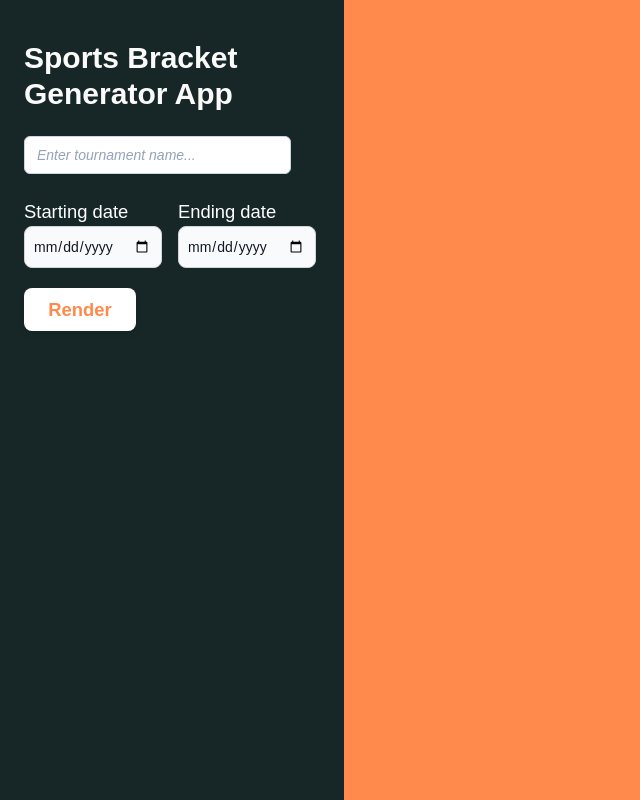
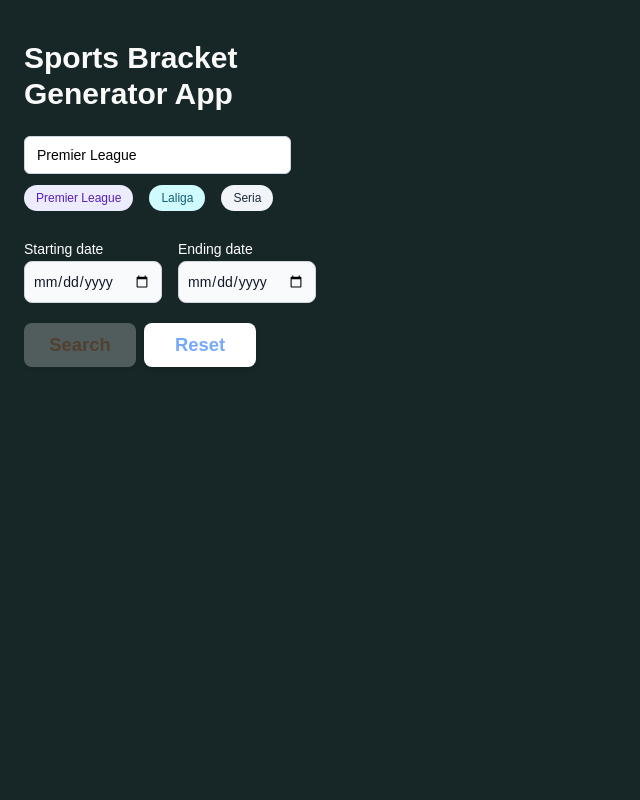
Before and after one commit to btcs-manhdd/sports-braket-generator, a React (Create React App) app: page / in a window 1280 px wide. Shown: the whole page, without its empty margins (0-640 px from the left). Built offline with nearby package versions, Linux system fonts and the light colour scheme.

Commit message:
handle tonggle alert, tree braket

```diff
--- a/src/App.tsx
+++ b/src/App.tsx
@@ -5,9 +5,7 @@
   return (
     <div className="relative w-full flex">
       <Search />
-      <div className="flex-1 bg-orange-400 h-screen">
-        {/* <TreeBraket /> */}
-      </div>
+
     </div>
   )
 }
--- a/src/Pages/Search/Search.tsx
+++ b/src/Pages/Search/Search.tsx
@@ -1,37 +1,46 @@
 import { useRef, useState } from "react"
 import { infoTournamentState, checkDate } from "State/infoTournamentState"
 import { useRecoilState } from "recoil"
+import { tonggleState } from "../../State/tonggleState"
 import Alert from "components/Alert/Alert"
-import { createIf } from "typescript"
+import Badges from "components/Badges/Badges"
+import TreeBraket from "Pages/TreeBraket/TreeBraket"
 
 const Search: React.FC = () => {
   const startInput = useRef<HTMLInputElement>(null)
   const endInput = useRef<HTMLInputElement>(null)
-  const [hasError, setHasError] = useState(false)
+  const nameInput = useRef<HTMLInputElement>(null)
 
   const [info, setInfo] = useRecoilState(infoTournamentState)
+  const [tonggle, setTonggle] = useRecoilState(tonggleState)
 
-  const handleChangeStartDate = (date: any) => {
-    setInfo({
-      ...info,
-      startingDate: date
-    })
-  }
-  const handleChangeEndDate = (date: any) => {
-    if (!checkDate(info.startingDate, date)) {
-      setHasError(true)
+  const handleChangeStartDate = (e: any) => {
+    if (!checkDate(e.target.value, info.endingDate) && info.endingDate) {
+      setTonggle({ ...tonggle, hasErrorDate: true })
       return
     } else {
       setInfo({
         ...info,
-        endingDate: date
+        startingDate: e.target.value
       })
-      setHasError(false)
+      setTonggle({ ...tonggle, hasErrorDate: false })
+    }
+  }
+  const handleChangeEndDate = (e: any) => {
+    if (!checkDate(info.startingDate, e.target.value) && info.startingDate) {
+      setTonggle({ ...tonggle, hasErrorDate: true })
+      return
+    } else {
+      setInfo({
+        ...info,
+        endingDate: e.target.value
+      })
+      setTonggle({ ...tonggle, hasErrorDate: false })
     }
   }
 
   return (
-    <div className="relative">
+    <div className="relative flex">
       {/* Form input */}
       <div className="mt-10 ml-6 w-80">
         <h1 className="text-3xl font-bold text-stone-50 mb-6">
@@ -40,43 +49,73 @@
         <label className="relative block w-full">
           <span className="sr-only">Search</span>
           <input
+            ref={nameInput}
             className="placeholder:italic placeholder:text-slate-400 block bg-white w-5/6 border border-slate-300 rounded-md py-2 pl-3 pr-3 shadow-sm focus:outline-none focus:border-sky-500 focus:ring-sky-500 focus:ring-1 sm:text-sm"
             placeholder="Enter tournament name..."
             type="text"
             name="search"
+            value={info.name}
+            onChange={e => {
+              setInfo({ ...info, name: e.target.value })
+            }}
           />
         </label>
+        <Badges />
         <div className="mt-6 flex flex-col">
           <div className="relative w-full flex">
             <div className="mr-4">
-              <label className="text-white">Starting date</label>
+              <label className="text-white text-sm">Starting date</label>
               <input
                 type="date"
                 value={startInput.current?.value}
-                onChange={() =>
-                  handleChangeStartDate(startInput.current?.value)
-                }
+                onChange={handleChangeStartDate}
                 ref={startInput}
                 className="bg-gray-50 border border-gray-300 text-gray-900 sm:text-sm rounded-lg focus:ring-blue-500 focus:border-blue-500 block pl-2 p-2.5 dark:bg-gray-700 dark:border-gray-600 dark:placeholder-gray-400 dark:text-white dark:focus:ring-blue-500 dark:focus:border-blue-500 datepicker-input"
               />
             </div>
             <div>
-              <label className="text-white">Ending date</label>
+              <label className="text-white text-sm">Ending date</label>
               <input
                 type="date"
                 value={endInput.current?.value}
-                onChange={() => handleChangeEndDate(endInput.current?.value)}
+                onChange={handleChangeEndDate}
                 ref={endInput}
                 className="bg-gray-50 border border-gray-300 text-gray-900 sm:text-sm rounded-lg focus:ring-blue-500 focus:border-blue-500 block pl-2 p-2.5 dark:bg-gray-700 dark:border-gray-600 dark:placeholder-gray-400 dark:text-white dark:focus:ring-blue-500 dark:focus:border-blue-500 datepicker-input"
               />
             </div>
           </div>
         </div>
-        <button className="w-28 mt-5 py-2 px-4 bg-white text-orange-400 font-bold rounded-lg shadow-md border-orange-400 border-1 border-solid focus:outline-none focus:ring-2 focus:ring-orange-400 focus:ring-opacity-75">
-          Render
+        <button
+          className={`w-28 mt-5 py-2 px-4 bg-white text-orange-400 font-bold rounded-lg shadow-md border-orange-400 border-1 border-solid disabled:opacity-25 `}
+          disabled={
+            tonggle.hasErrorDate || !info.endingDate || !info.startingDate
+              ? true
+              : false
+          }
+          onClick={() => setTonggle({ ...tonggle, showTree: true })}
+        >
+          Search
+        </button>
+        <button
+          className={`w-28 mt-5 py-2 px-4 ml-2 bg-white text-blue-400 font-bold rounded-lg shadow-md border-orange-400 border-1 border-solid disabled:opacity-25 `}
+          onClick={() => {
+            setTonggle({ ...tonggle, showTree: false })
+            setInfo({
+              name: " ",
+              total: 0,
+              startingDate: undefined,
+              endingDate: undefined
+            })
+          }}
+        >
+          Reset
         </button>
         {/* Alert */}
-        <div>{hasError && <Alert />}</div>
+        <div>{tonggle.hasErrorDate && <Alert title="Invalid Date" />}</div>
+      </div>
+
+      <div className="flex-1 bg-orange-400 h-screen">
+        {tonggle.showTree && <TreeBraket />}
       </div>
     </div>
   )
--- /dev/null
+++ b/src/State/tonggleState.tsx
@@ -0,0 +1,11 @@
+import { atom } from "recoil"
+
+export const tonggleState = atom({
+  key: "TONGGLE_STATE",
+  default: {
+    hasErrorDate: false,
+    hasErrorName: false,
+    hasErrorTotal: false,
+    showTree: false
+  }
+})
--- a/src/components/Alert/Alert.tsx
+++ b/src/components/Alert/Alert.tsx
@@ -1,14 +1,25 @@
-const Alert: React.FC = () => {
+import { useState } from "react"
+
+interface props{
+  title: string
+}
+
+const Alert: React.FC<props> = ({title}) => {
+  const [hasError, setHasError] = useState(true)
   return (
+    <>
+      {hasError && (
         <div
           className="bg-red-100 border border-red-400 text-red-700 px-4 py-3 rounded absolute bottom-0 w-full -left-0"
           role="alert"
         >
           <strong className="font-bold">Error!!!</strong>
-      <span className="block sm:inline"> Invalid Date</span>
+          <span className="block sm:inline">{title}</span>
           <span
             className="absolute top-0 bottom-0 right-0 px-4 py-3"
-        onClick={() => {}}
+            onClick={() => {
+              setHasError(false)
+            }}
           >
             <svg
               className="fill-current h-6 w-6 text-red-500"
@@ -21,6 +32,8 @@
             </svg>
           </span>
         </div>
+      )}
+    </>
   )
 }
 
--- /dev/null
+++ b/src/components/Badges/Badges.tsx
@@ -0,0 +1,53 @@
+import { infoTournamentState } from "State/infoTournamentState"
+import { useRecoilState } from "recoil"
+
+interface propsBadgeItem {
+  title: string
+  color: string
+  handleSetName: Function
+}
+
+const BadgeItem: React.FC<propsBadgeItem> = ({
+  title,
+  color,
+  handleSetName
+}) => {
+  return (
+    <span
+      className={`cursor-pointer px-3 py-1.5 text-xs rounded-full ${color}`}
+      onClick={() => handleSetName(title)}
+    >
+      {title}
+    </span>
+  )
+}
+
+const Badges: React.FC = () => {
+
+  const [info, setInfo] = useRecoilState(infoTournamentState)
+
+  const handleSetName = (name: string) => {
+    setInfo({...info, name: name})
+  }
+  return (
+    <div className="space-x-4 mt-2">
+      <BadgeItem
+        title="Premier League"
+        color="text-purple-800 bg-purple-100"
+        handleSetName={handleSetName}
+      />
+      <BadgeItem
+        title="Laliga"
+        color="text-cyan-800 bg-cyan-100"
+        handleSetName={handleSetName}
+      />
+      <BadgeItem
+        title="Seria"
+        color="text-slate-800 bg-slate-100"
+        handleSetName={handleSetName}
+      />
+    </div>
+  )
+}
+
+export default Badges
```
Lines whose indentation alone changed are shown as unchanged.
